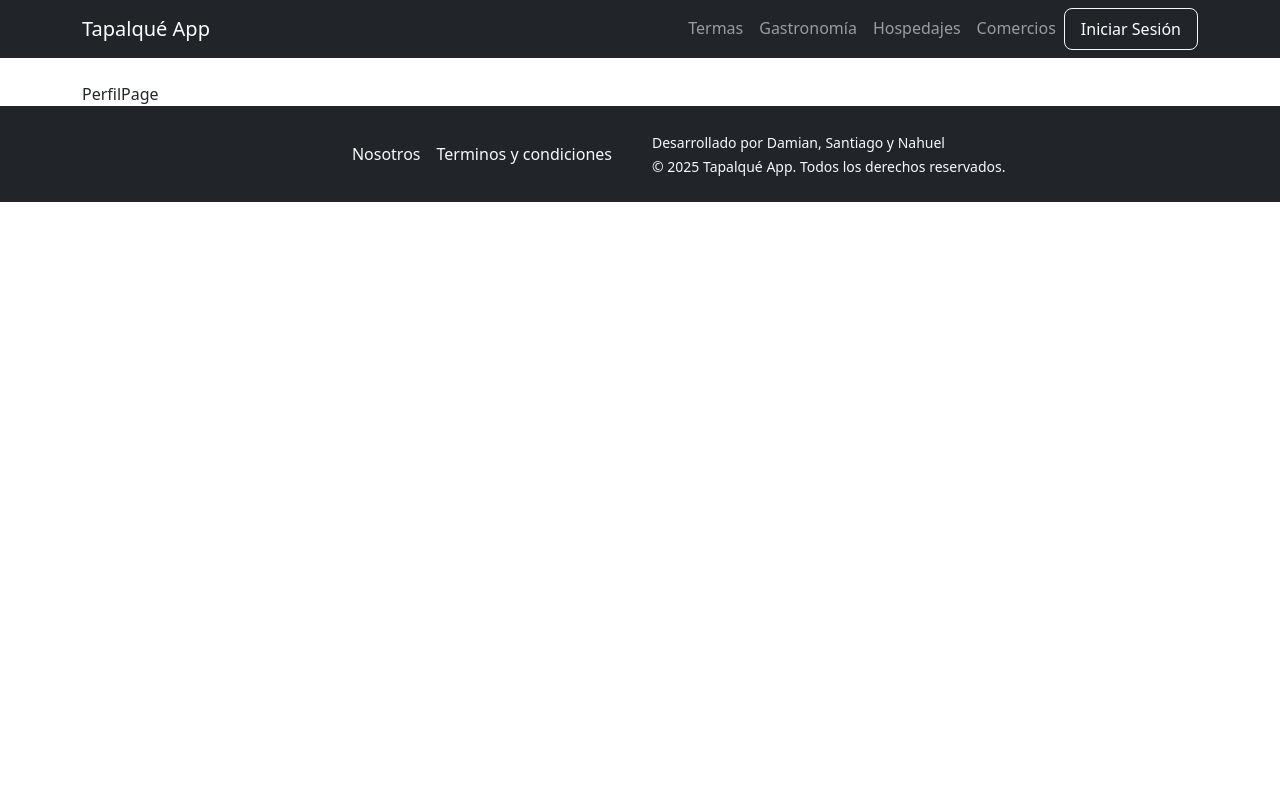
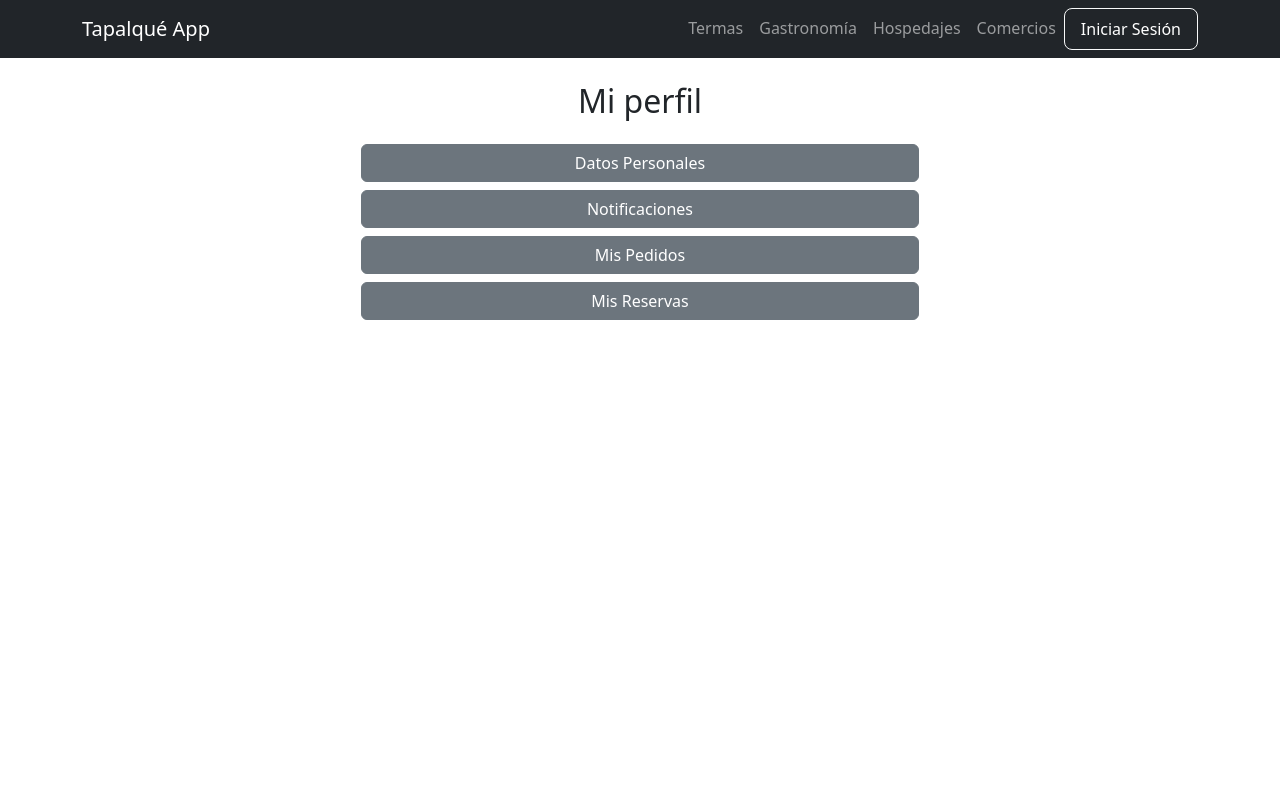
Before and after one commit to DamianZingale/TapalqueApp, a React (Vite) app in the folder portal Frontend/: page /perfil in a window 1280 px wide. Shown: the top 800 px of the page. Built offline with nearby package versions, Linux system fonts and the light colour scheme.

Commit message:
Update PerfilPage.tsx

```diff
--- a/portal Frontend/src/features/perfil/pages/PerfilPage.tsx
+++ b/portal Frontend/src/features/perfil/pages/PerfilPage.tsx
@@ -1,5 +1,17 @@
+import { Title } from "../../../shared/components/Title";
+import { BotonOpciones } from "../components/BotonOpciones";
+
 export const PerfilPage = () => {
+
     return (
-        <div>PerfilPage</div>
+        <div className="vh-100 flex-column">
+            <Title text="Mi perfil" />
+            <div className="d-grid gap-2 col-6 mx-auto">
+                <BotonOpciones texto="Datos Personales" redireccion="datosPersonales"/>
+                <BotonOpciones texto="Notificaciones" redireccion="notificaciones"/>
+                <BotonOpciones texto="Mis Pedidos" redireccion="misPedidos"/>
+                <BotonOpciones texto="Mis Reservas" redireccion="misReservas"/>
+            </div>
+        </div>
     )
 }
```
